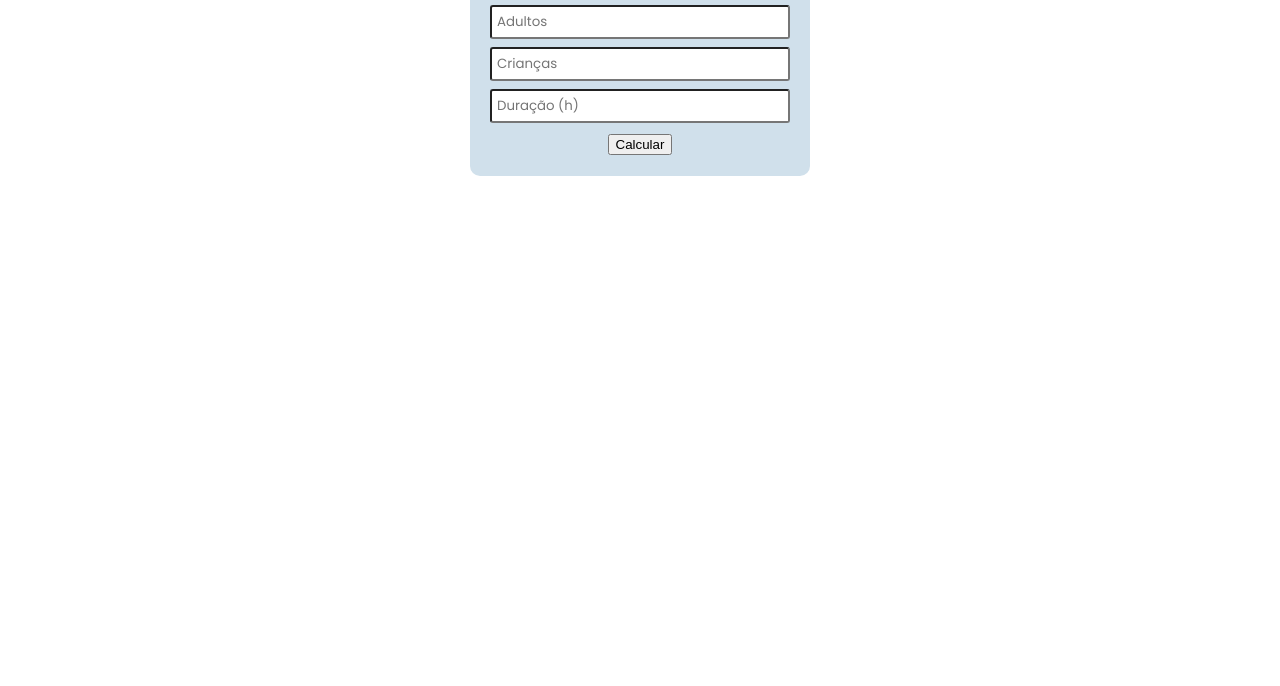
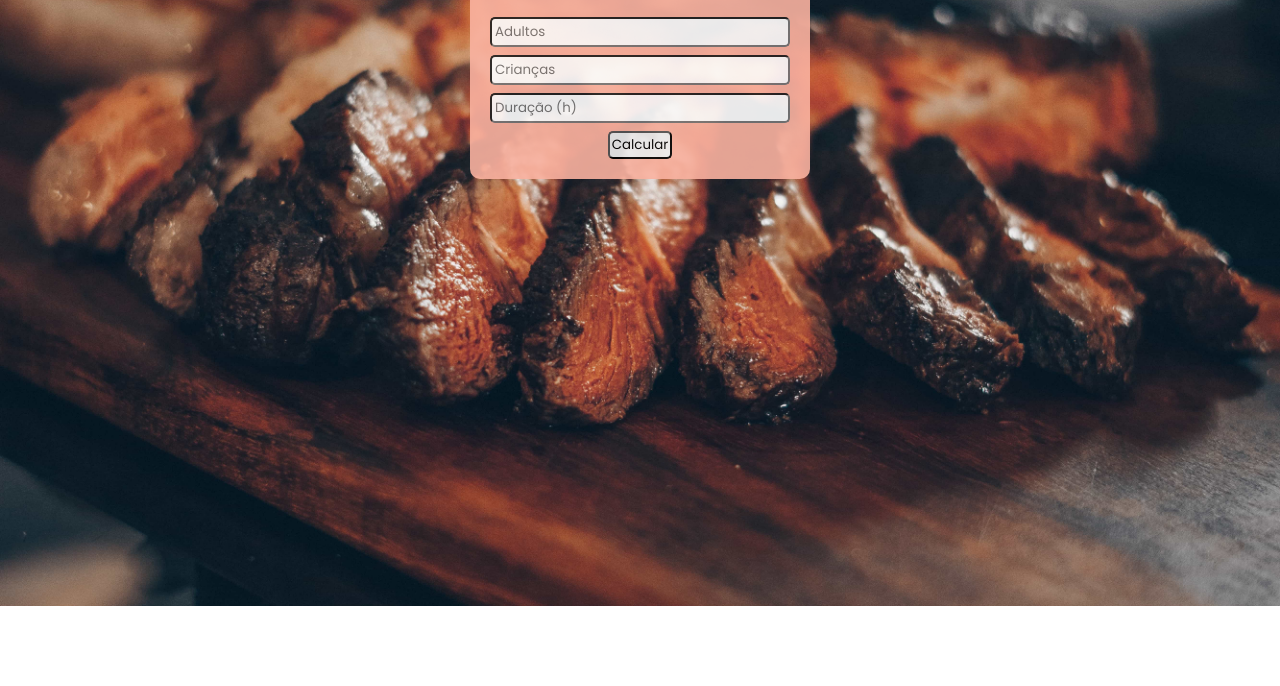
Before and after one commit to michelsiqueiraa/Churrascometro, a plain HTML site: page index.html in a window 1280 px wide. Shown: the part 114-800 px from the top of the page. Drawn offline with Linux system fonts and the light colour scheme.

Commit message:
inserindo img fundo

```diff
--- a/index.html
+++ b/index.html
@@ -11,13 +11,14 @@
     <title> Cálculo do Churrasco</title>
 </head>
 <body>
+    <div id="container-imagem"></div>
     <div class="container">
         <div class=""></div>
         <h1>Churrascômetro</h1>
         <input type="number" id="adultos" name="adultos" placeholder="Adultos">
         <input type="number" id="criancas" name="criancas" placeholder="Crianças">
         <input type="number" id="duracao" name="duracao" placeholder="Duração (h)">
-        <button onclick="calcular()">Calcular</button>
+        <button class="bnt" onclick="calcular()">Calcular</button>
 
         <div id="resultado"></div>
     </div>
--- a/script.js
+++ b/script.js
@@ -38,8 +38,8 @@ function cervejaPPes(){
 
 function bebidasPPes(){
     if(duracao >= 6){
-        return 1700;
+        return 1500;
     } else{
-        return 1200;
+        return 1000;
     }
 }
--- a/style.css
+++ b/style.css
@@ -1,27 +1,45 @@
 @import url('https://fonts.googleapis.com/css2?family=Poppins:wght@300;400;500;600&display=swap');
 
 body{
+    margin: 0;
     font-family: 'Poppins', sans-serif;
-    /* background: #FFFFFF url("Img/churras.jpeg"); */
-    background-size:auto;
+    position: absolute;
+    height: 100vh;
+    width: 100vw;
+    /* adicionando imagem de fundo */
+    background: url('Img/fundo.jpg');
+    background-size: cover;
+    background-repeat: no-repeat;
 
 }
+
+
 
 .container{
     max-width: 300px;
     margin: auto;
+    margin-top: 20px;
     display: block;
     border-radius: 10px;
-    background-color: #d0e0eb;
+    background-color: #fab2a0;
     padding: 20px;
     text-align: center;
+    opacity: 0.9;
 }
+
+.bnt{
+    font-family: 'Poppins', sans-serif;
+    border-radius: 5px;
+    padding: 2px;
+}
+
+
 input{
     width: 100%;
     margin-bottom: 8px;
     display: block;
-    padding: 5px;
+    padding: 3px;
     box-sizing: border-box;
-    border-radius: 3px;
+    border-radius: 5px;
     font-family: 'Poppins', sans-serif;
 }
```
Also changed, not shown: Img/fundo.jpg (added).
